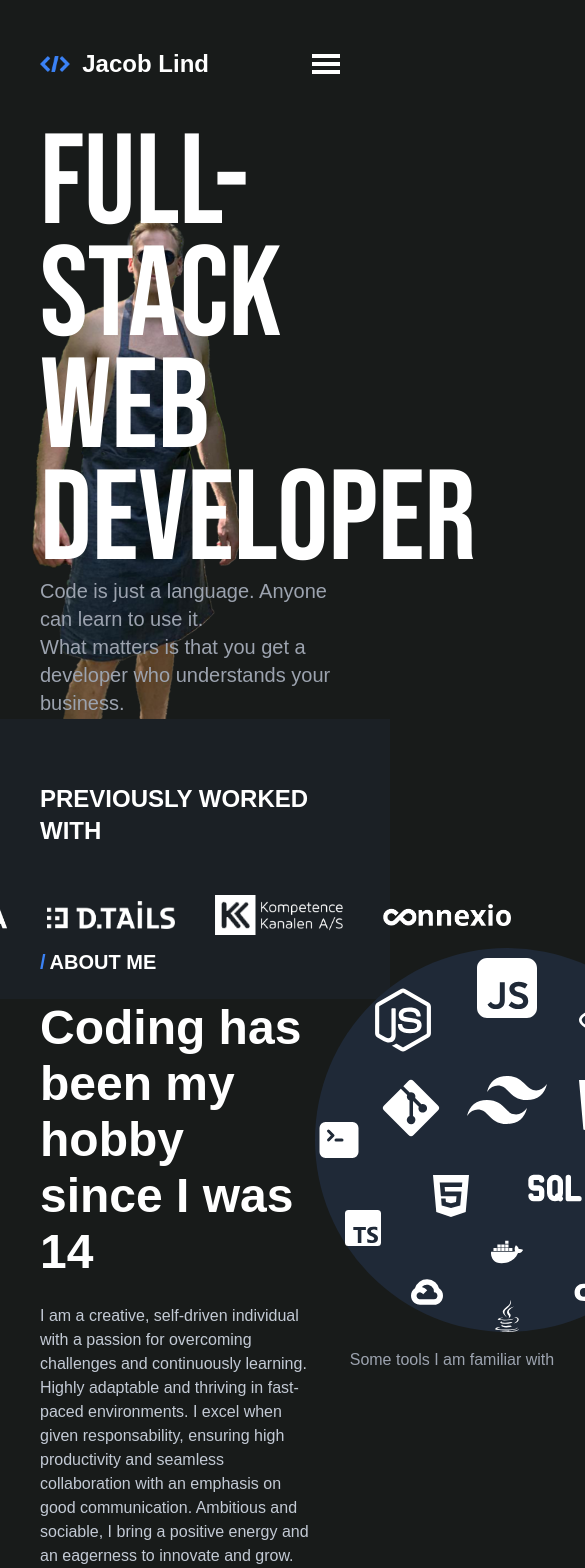
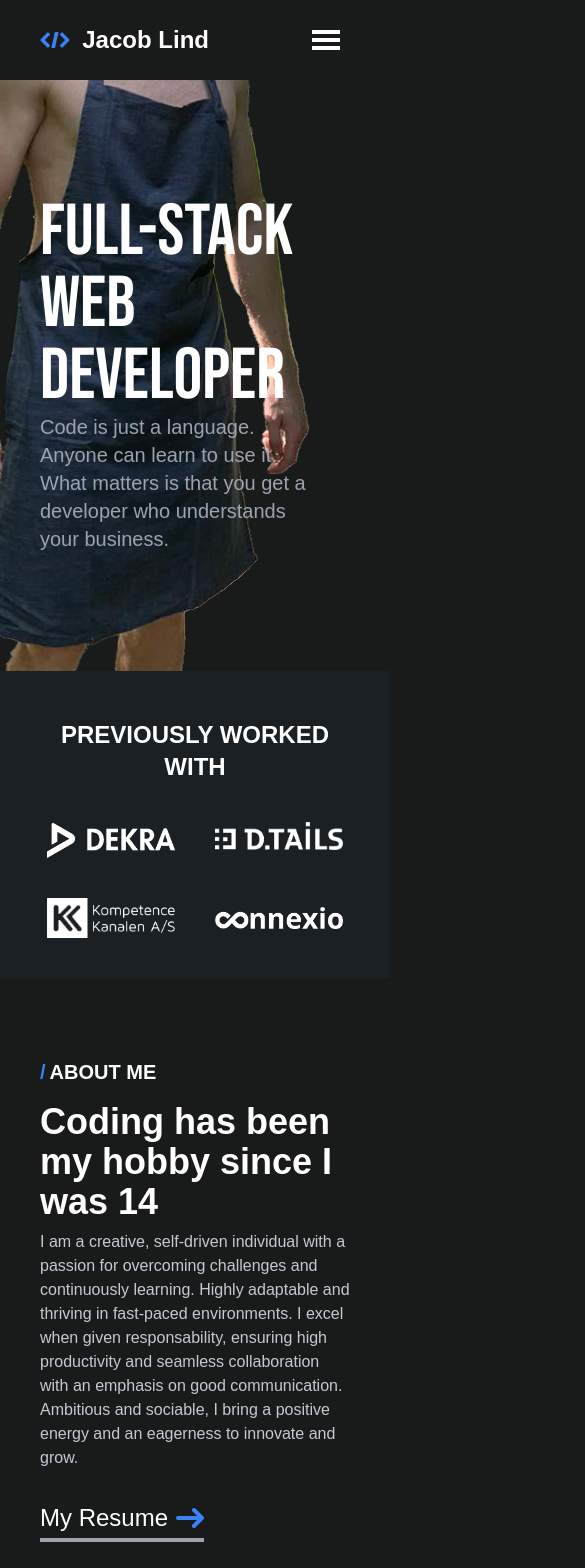
Before and after one commit to lindjacob/jacoblind.me, a React (Vite) app: page / in a window 390 px wide. Shown: the top 1568 px of the page, 585 px wide, since content can reach past the window. Built offline with nearby package versions, Linux system fonts and the light colour scheme.

Commit message:
correct responsiveness

```diff
--- a/src/components/Container.jsx
+++ b/src/components/Container.jsx
@@ -1,7 +1,7 @@
 
 const Container = ({ children }) => {
     return (
-        <div className='max-w-screen-xl p-10 lg:px-16'>
+        <div className='max-w-screen-xl mx-auto px-10 lg:px-16'>
             {children}
         </div>
     )
--- a/src/components/navbar/index.jsx
+++ b/src/components/navbar/index.jsx
@@ -34,7 +34,7 @@ const Navbar = () => {
         <div>
             <nav>
                 <Container>
-                    <div className='flex items-center justify-between w-full relative'>
+                    <div className='py-4 md:py-8 flex items-center justify-between w-full relative'>
                         <a href={import.meta.env.VITE_API_URL} className='flex items-center space-x-3 hover:scale-110 transition-all duration-300'>
                             <img src={logo} className='h-4' alt='logo' />
                             <span className='text-2xl font-semibold'>Jacob Lind</span>
@@ -48,7 +48,7 @@ const Navbar = () => {
                         >
                             <GiHamburgerMenu size='2rem' />
                         </button>
-                        <div id='menuOverlay' className={`group hidden md:block md:w-auto md:text-white`}>
+                        <div className={`group hidden md:block md:w-auto md:text-white`}>
                             <ul className='flex md:space-x-8'>
                                 <LinkList />
                             </ul>
--- a/src/components/ui/SectionTitle.jsx
+++ b/src/components/ui/SectionTitle.jsx
@@ -2,7 +2,7 @@ import React from 'react'
 
 export default function sectionTitle({ title }) {
     return (
-        <div className='flex gap-1 text-xl font-bold'>
+        <div className='mb-2 flex gap-1 text-xl font-bold md:mb-0'>
             <p className='text-blue-primary'>/</p>
             <p className='uppercase'>{title}</p>
         </div>
--- a/src/index.css
+++ b/src/index.css
@@ -7,9 +7,9 @@
         @apply bg-black-primary font-primary caret-transparent;
     }
     h1 {
-        @apply text-[8rem] leading-[7rem] font-headline;
+        @apply text-7xl md:text-9xl md:leading-[7rem] font-headline;
     }
     h2 {
-        @apply text-5xl my-6 leading-[3.5rem] font-semibold;
+        @apply text-4xl my-2 md:my-6 font-semibold md:text-5xl md:leading-[3.5rem];
     }
 }
--- a/src/pages/home/AboutMe.jsx
+++ b/src/pages/home/AboutMe.jsx
@@ -11,10 +11,10 @@ import { SiTailwindcss, SiDjango, SiGooglecloud } from 'react-icons/si';
 
 function AboutMe() {
     return (
-        <section className='h-[70lvh] flex items-center'>
+        <section className='py-20 flex items-center'>
             <Container>
-                <div className='flex'>
-                    <div className='w-1/2 flex flex-col'>
+                <div className='flex flex-col gap-12 lg:flex-row'>
+                    <div className='flex flex-col lg:w-3/5'>
                         <SectionTitle title='About Me' />
                         <h2>
                             Coding has been my hobby since I was 14
@@ -27,24 +27,24 @@ function AboutMe() {
                         </p>
                         <ArrowLink link='/resume' anchorText='My Resume' color='text-blue-primary' size='lg' />
                     </div>
-                    <div className='w-1/2 flex flex-col  items-center'>
-                        <div className='flex justify-center items-center h-96 w-96 rounded-full bg-gray-800 relative mx-auto'>
-                            <RiJavascriptFill size='5em' className='absolute top-0' />
-                            <FaReact size='4em' className='absolute top-10 right-14' />
-                            <FaNodeJs size='4em' className='absolute top-10 left-14' />
-                            <FaCss3Alt size='4em' className='absolute top-32 right-16' />
-                            <FaGitAlt size='4em' className='absolute top-32 left-16' />
-                            <SiTailwindcss size='5em' className='absolute top-28' />
-                            <FaPython size='3rem' className='absolute right-0' />
-                            <HiCommandLine size='3rem' className='absolute left-0' />
-                            <FaHtml5 size='3rem' className='absolute bottom-28 left-28' />
-                            <TbSql size='4rem' className='absolute bottom-28 right-28' />
-                            <TbBrandGoogleBigQuery size='3rem' className='absolute bottom-20 right-6' />
-                            <BiLogoTypescript size='3rem' className='absolute bottom-20 left-6' />
-                            <FaDocker size='2rem' className='absolute bottom-16' />
-                            <SiGooglecloud size='2rem' className='absolute bottom-6 right-2/3' />
-                            <SiDjango size='2rem' className='absolute bottom-6 left-2/3' />
-                            <FaJava size='2rem' className='absolute bottom-0' />
+                    <div className='flex flex-col items-center lg:w-2/5'>
+                        <div className='flex justify-center items-center rounded-full bg-gray-800 relative mx-auto w-64 h-64 xsm:w-80 xsm:h-80 sm:h-96 sm:w-96'>
+                            <RiJavascriptFill className='absolute                   top-0                       size-12                                         xsm:size-16                                 sm:size-20' />
+                            <FaReact className='absolute                            top-7 right-9               size-10     xsm:top-9 xsm:right-10              xsm:size-14     sm:top-10 sm:right-14       sm:size-16 ' />
+                            <FaNodeJs className='absolute                           top-7 left-9                size-10     xsm:top-9 xsm:left-10               xsm:size-14     sm:top-10 sm:left-14        sm:size-16' />
+                            <SiTailwindcss className='absolute                      top-16                      size-12     xsm:top-[5.5rem]                    xsm:size-14     sm:top-28                   sm:size-16' />
+                            <FaCss3Alt className='absolute                          top-[5.7rem] right-12       size-10     xsm:top-28 xsm:right-14             xsm:size-14     sm:top-32                   sm:size-16' />
+                            <FaGitAlt className='absolute                           top-[5.5rem] left-12        size-10     xsm:top-[6.8rem] xsm:left-14        xsm:size-14     sm:top-[7.9rem]             sm:size-16' />
+                            <FaPython className='absolute                           right-0                     size-8                                          xsm:size-10                                 sm:size-12' />
+                            <HiCommandLine className='absolute                      left-0                      size-8                                          xsm:size-10                                 sm:size-12' />
+                            <FaHtml5 className='absolute                            bottom-20 left-20           size-8      xsm:bottom-24 xsm:left-24           xsm:size-10     sm:bottom-28 sm:left-28     sm:size-12' />
+                            <TbSql className='absolute                              bottom-[4.8rem] right-20    size-12     xsm:bottom-[5.8rem] xsm:right-24    xsm:size-14     sm:bottom-28 sm:right-28    sm:size-16' />
+                            <TbBrandGoogleBigQuery className='absolute              bottom-16 right-4           size-8      xsm:bottom-20 xsm:right-6           xsm:size-10                                 sm:size-12' />
+                            <BiLogoTypescript className='absolute                   bottom-16 left-4            size-8      xsm:bottom-20 xsm:left-6            xsm:size-10                                 sm:size-12' />
+                            <FaDocker className='absolute                           bottom-12                   size-6      xsm:bottom-14                       xsm:size-8      sm:bottom-16                sm:size-10' />
+                            <SiGooglecloud className='absolute                      bottom-4 right-2/3          size-6      xsm:bottom-6                        xsm:size-8                                  sm:size-10' />
+                            <SiDjango className='absolute                           bottom-4 left-2/3           size-6      xsm:bottom-6                        xsm:size-8                                  sm:size-10' />
+                            <FaJava className='absolute                             bottom-0                    size-6                                          xsm:size-8                                  sm:size-10' />
                         </div>
                         <p className='text-gray-primary mt-4'>Some tools I am familiar with</p>
                     </div>
--- a/src/pages/home/Hero.jsx
+++ b/src/pages/home/Hero.jsx
@@ -2,10 +2,10 @@ import Container from '../../components/Container'
 
 const Page = () => {
     return (
-        <section className={`h-[70lvh] flex items-center bg-[url('src/assets/heroImage2.svg')] bg-no-repeat bg-right-bottom bg-cover`}>
+        <section className={`h-[70lvh] flex items-center bg-[url('src/assets/heroImage.svg')] bg-no-repeat bg-hero-bg-pos`}>
             <Container>
                 <div className='flex'>
-                    <div className='w-2/3 flex flex-col'>
+                    <div className='md:w-2/3 flex flex-col'>
                         <h1 className='text-white'>Full-Stack Web Developer</h1>
                         <p className='text-gray-primary text-xl'>
                             Code is just a language. Anyone can learn to use it. <br />
--- a/src/pages/home/PreviousPartners.jsx
+++ b/src/pages/home/PreviousPartners.jsx
@@ -7,11 +7,11 @@ import KompetenceKanalen from '../../assets/kompetence-kanalen-logo.svg';
 
 function PreviousPartners() {
     return (
-        <section className='bg-black-secondary'>
+        <section className='py-10 bg-black-secondary'>
             <Container>
                 <div className='flex flex-col items-center'>
-                    <h2 className='text-2xl uppercase'>Previously worked with</h2>
-                    <div className='flex m-6 gap-10 h-10 justify-center items-center'>
+                    <h2 className='text-2xl uppercase text-center'>Previously worked with</h2>
+                    <div className='flex flex-wrap mt-6 gap-10 justify-center items-center'>
                         <img src={Dekra} className='w-32 mt-2' />
                         <img src={Dtails} className='w-32' />
                         <img src={KompetenceKanalen} className='w-32' />
--- a/tailwind.config.js
+++ b/tailwind.config.js
@@ -17,6 +17,12 @@ export default {
         primary: ['Poppins', 'sans-serif'],
         headline: ['Bebas Neue', 'sans-serif']
       },
+      backgroundPosition: {
+        'hero-bg-pos': 'right 5rem bottom -5rem',
+      },
+      screens: {
+        'xsm': '400px',
+      },
     },
   },
   plugins: [
```
Also changed, not shown: src/pages/home/FeaturedProjects.jsx (+9 -7 lines).
